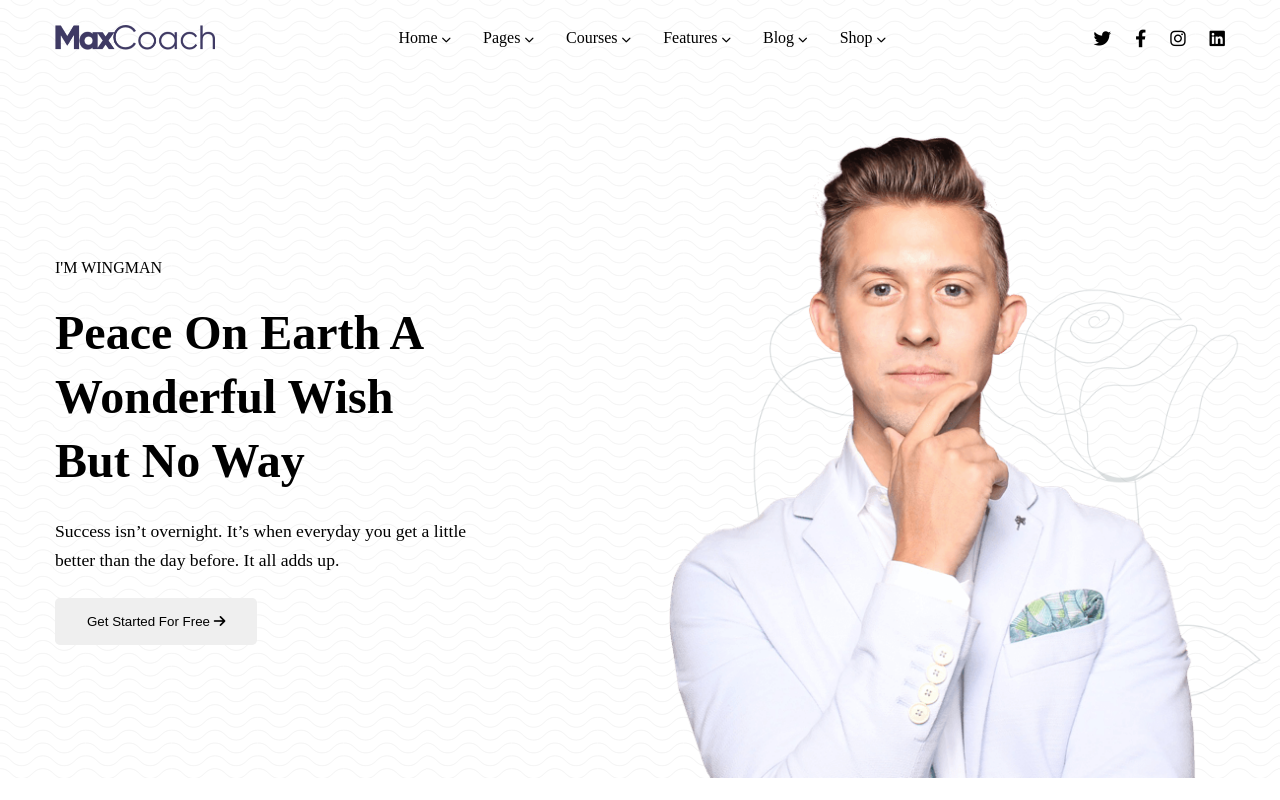
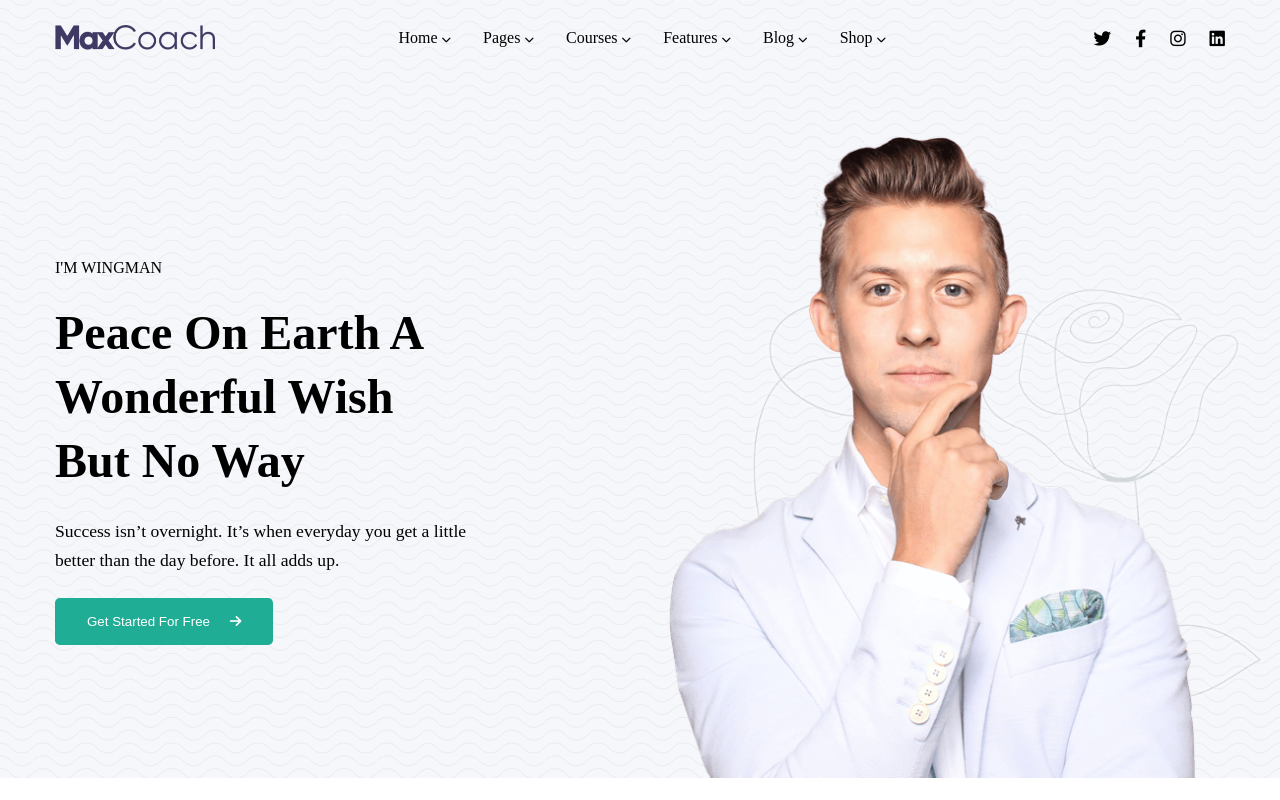
Before and after one commit to Marco-Vigilio/proj-html-vuejs, a Vue app: page / in a window 1280 px wide. Shown: the top 800 px of the page. Built offline with nearby package versions, Linux system fonts and the light colour scheme.

Commit message:
inserisco il colore allo sfondo del header e al bottone

```diff
--- a/src/components/AppHeader.vue
+++ b/src/components/AppHeader.vue
@@ -19,9 +19,12 @@ export default {
 }
 </script>
 <style lang="scss" scoped>
+@use '../style/partilas/variables' as*;
+
 header {
     position: relative;
     background-image: url("../assets/img/background-pattern-wavify.png");
+    background-color: $backGroundWaves;
     overflow: hidden;
 
     div.contain {
--- a/src/components/header/JumbotronHeader.vue
+++ b/src/components/header/JumbotronHeader.vue
@@ -6,7 +6,7 @@
                 <h1>Peace On Earth A Wonderful Wish But No Way</h1>
                 <p>Success isn’t overnight. It’s when everyday you get a little better than the day before. It all adds up.
                 </p>
-                <button>Get Started For Free <i class="fa-solid fa-arrow-right"></i></button>
+                <button>Get Started For Free <span><i class="fa-solid fa-arrow-right"></i></span></button>
             </div>
         </section>
         <section class="my_image">
@@ -21,6 +21,8 @@ export default {
 }
 </script>
 <style lang="scss" scoped>
+@use '../../style/partilas/variables' as*;
+
 .jumbotron {
     position: relative;
     display: flex;
@@ -54,6 +56,12 @@ export default {
             border: none;
             padding: 1rem 2rem;
             border-radius: .3rem;
+            background-color: $green;
+            color: white;
+
+            span {
+                margin-left: 1rem;
+            }
         }
     }
 
--- a/src/style/partilas/_variables.scss
+++ b/src/style/partilas/_variables.scss
@@ -1 +1,2 @@
 $green: #20AD96;
+$backGroundWaves: #F5F7FA;
```
